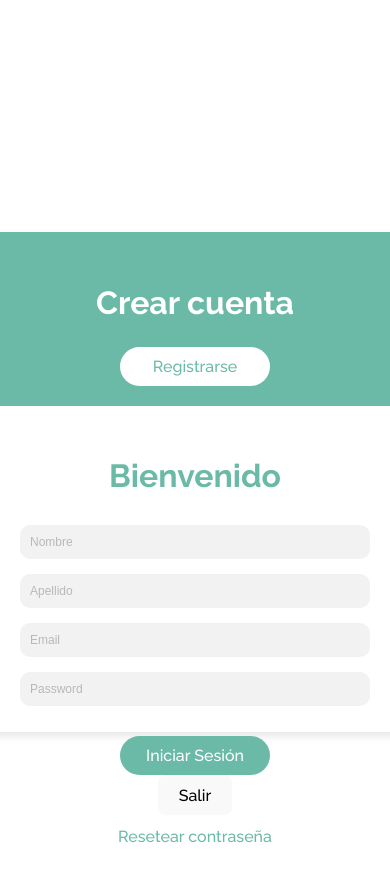
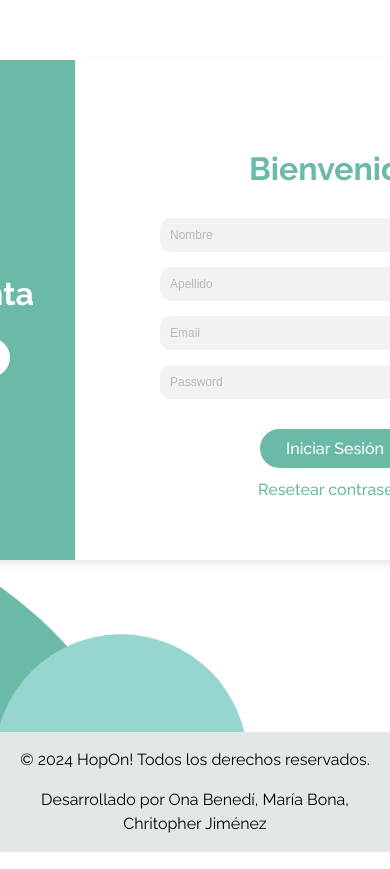
Before and after one commit to OnaBenedi/thirdProject, a React (Vite) app: page /signup in a window 390 px wide. Shown: the part 112-981 px from the top of the page. Built offline with nearby package versions, Linux system fonts and the light colour scheme; a web font is replaced by a local one.

Commit message:
changes made on meeting

```diff
--- a/src/components/home/home-body/HomeBody.css
+++ b/src/components/home/home-body/HomeBody.css
@@ -66,10 +66,11 @@
   border: none;
   color: #000;
   border-radius: 10px;
+  border: 1px solid lightgray;
 }
 
 .search-input::placeholder {
-  color: #000;
+  color: rgb(160, 159, 159);
   font-weight: bold;
 }
 
--- a/src/components/home/home-body/HomeBody.jsx
+++ b/src/components/home/home-body/HomeBody.jsx
@@ -87,7 +87,7 @@ function HomeBody() {
             value={from}
             onChange={handleOriginTrip}
             className="search-input"
-            id="origin"
+            id="origin" placeholder="Inserte su origen"
           />
           <div className="line-space"></div>
           <div className="line-space"></div>
@@ -98,7 +98,7 @@ function HomeBody() {
             value={destination}
             onChange={handleDestinationTrip}
             className="search-input"
-            id="destination"
+            id="destination" placeholder="Inserte su destino"
           />
           <button className="search-button">🔍</button>
         </form>
--- a/src/components/pages/Login.css
+++ b/src/components/pages/Login.css
@@ -21,7 +21,7 @@
   max-width: 800px;
   height: 500px;
   margin-top: auto;
-  background-color: #E2E8E6;
+  background-color: #fff;
   border-radius: 8px;
   box-shadow: 0 4px 8px rgba(0, 0, 0, 0.1);
 }
@@ -133,7 +133,24 @@ form {
 
 @media (max-width: 768px) {
   .container {
-    width: 90%;
+    display: flex;
+    flex-direction: column;
+    width: 100%;
+    border-radius: 0;
+    box-shadow: none;
+  }
+
+  .left, .right {
+    border-radius: 0;
+  }
+
+  .signInButton, .loginButton {
+    width: 100%;
+    max-width: 100%;
+  }
+
+  .login-input {
+    max-width: 100%;
   }
 }
 
--- a/src/components/pages/Signup.css
+++ b/src/components/pages/Signup.css
@@ -11,7 +11,7 @@
     background-color: #f5f5f5;
   }
 
-  .container {
+  .container-signup {
     display: flex;
     width: 800px;
     height: 500px;
--- a/src/components/pages/Signup.jsx
+++ b/src/components/pages/Signup.jsx
@@ -4,6 +4,7 @@ import { register, login } from "../../../user-info/login";
 import { auth, db } from "../../config/firebase";
 import { createUserWithEmailAndPassword, signOut, } from "firebase/auth";
 import { collection, addDoc } from "firebase/firestore";
+import Footer from "../footer/Footer.jsx"
 
 function Signup() {
   const [email, setEmail] = useState("");
@@ -85,8 +86,9 @@ function Signup() {
   console.log(auth);
 
   return (
+    <div style={{display: "flex", flexDirection: "column", gap: "25%"}}>
       <div className="Login">
-      <div className="container">
+        <div className="container-signup">
           <div className="left">
             <h2>Crear cuenta</h2>
             <button className="signInButton" onClick={toggleRegister}>
@@ -133,9 +135,7 @@ function Signup() {
                   Iniciar Sesión
                 </button>
               )}
-            <button onClick={logout}>Salir</button>
             </form>
-
             {message && (
               <div
                 className={
@@ -151,6 +151,9 @@ function Signup() {
             </a>
           </div>
         </div>
+
+      </div>
+      <Footer/>
     </div>
   );
 }
```
Lines whose indentation alone changed are shown as unchanged.
